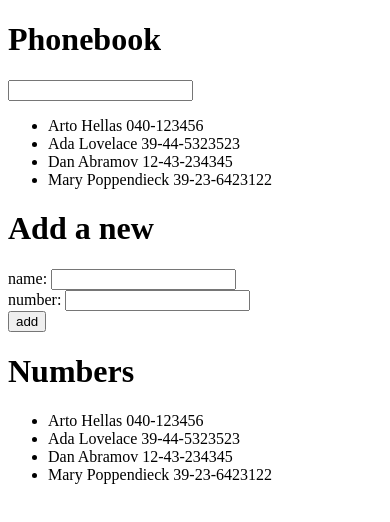
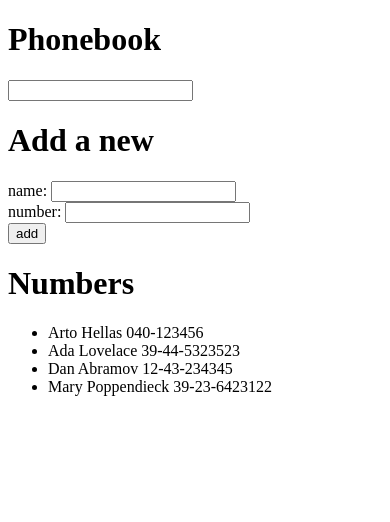
Before and after one commit to rakhman-ibrayev/fullstack-open-2022, a React (Create React App) app in the folder part2/phonebook/: page / in a window 390 px wide. Shown: the top 522 px of the page. Built offline with nearby package versions, Linux system fonts and the light colour scheme; data requests are answered from the project's data file.

Commit message:
finished the phonebook exercises for part2c

```diff
--- /dev/null
+++ b/part2/phonebook/db.json
@@ -0,0 +1,24 @@
+{
+    "persons":[
+      {
+        "name": "Arto Hellas",
+        "number": "040-123456",
+        "id": 1
+      },
+      {
+        "name": "Ada Lovelace",
+        "number": "39-44-5323523",
+        "id": 2
+      },
+      {
+        "name": "Dan Abramov",
+        "number": "12-43-234345",
+        "id": 3
+      },
+      {
+        "name": "Mary Poppendieck",
+        "number": "39-23-6423122",
+        "id": 4
+      }
+    ]
+  }
--- a/part2/phonebook/src/App.js
+++ b/part2/phonebook/src/App.js
@@ -1,4 +1,5 @@
-import { useState } from 'react';
+import axios from 'axios';
+import { useState, useEffect } from 'react';
 
 const Header = ({ header }) => <h1>{header}</h1>
 
@@ -40,15 +41,18 @@
 }
 
 const App = () => {
-  const [persons, setPersons] = useState([
-    { name: 'Arto Hellas', number: '040-123456', id: 1 },
-    { name: 'Ada Lovelace', number: '39-44-5323523', id: 2 },
-    { name: 'Dan Abramov', number: '12-43-234345', id: 3 },
-    { name: 'Mary Poppendieck', number: '39-23-6423122', id: 4 }
-  ])
+  const [persons, setPersons] = useState([])
   const [newName, setNewName] = useState('')
   const [newNumber, setNewNumber] = useState('')
   const [searchResults, setSearchResults] = useState([...persons])
+
+  useEffect(() => {
+    axios
+      .get('http://localhost:3001/persons')
+      .then(response => {
+        setPersons(response.data)
+      })
+  }, [])
 
   const addName = (event) => {
     event.preventDefault()
```
Also changed, not shown: part2/phonebook/package.json (+6 -1 lines), 1 other file (tests, documents, lock files or other folders).
